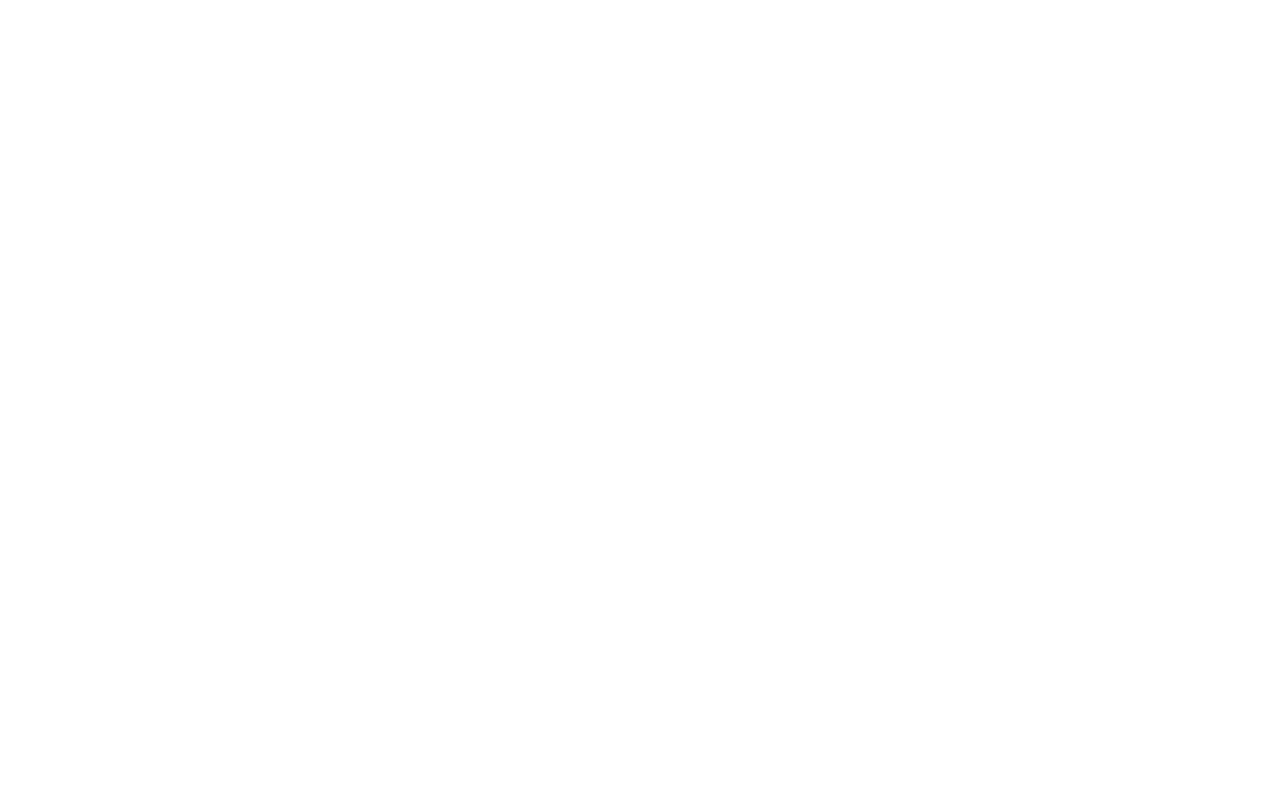
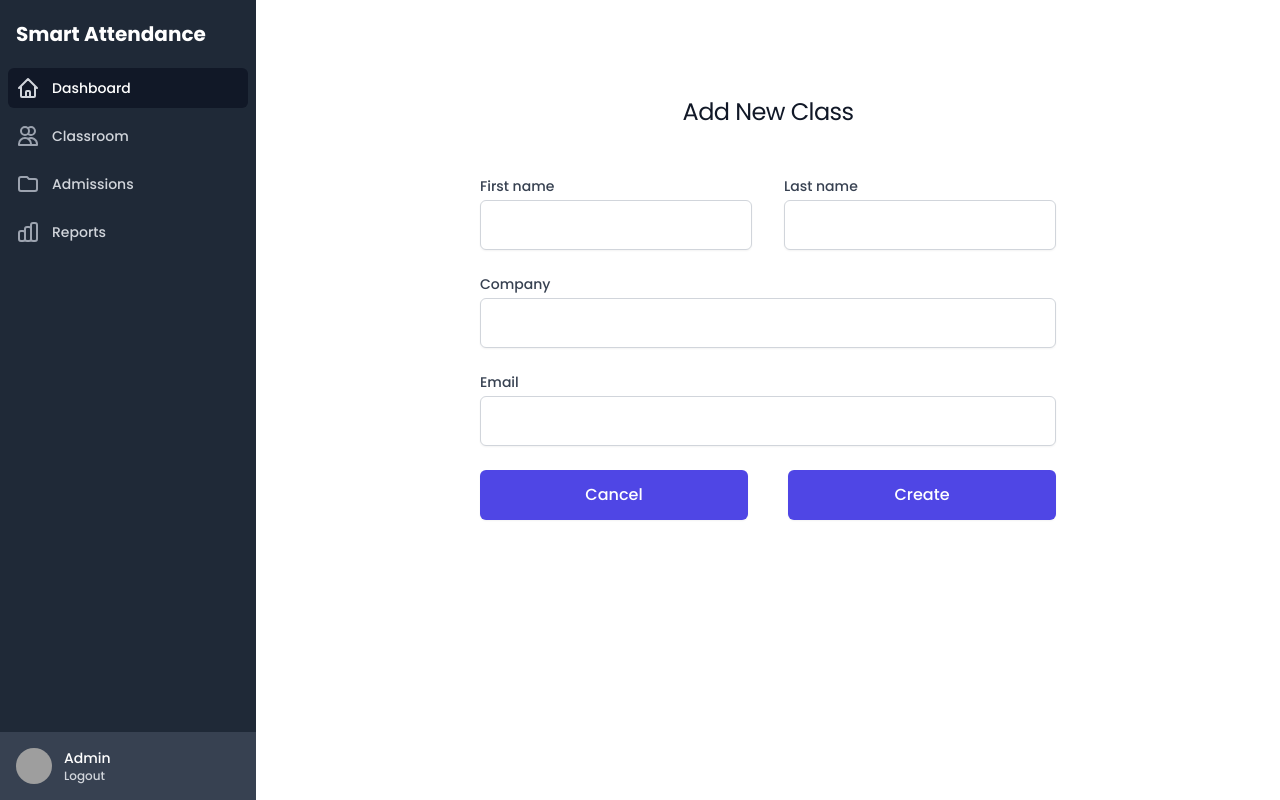
Before and after one commit to muthaiyanmani/smart-attendance, a React (Create React App) app: page /dashboard/admissions/new in a window 1280 px wide. Before the commit this address had no page. Built offline with nearby package versions, Linux system fonts and the light colour scheme; grey boxes are pictures that could not be loaded.

Commit message:
working on creating classs for admission

```diff
--- a/src/App.tsx
+++ b/src/App.tsx
@@ -1,7 +1,9 @@
 import React from "react";
 import { BrowserRouter, Route, Routes } from "react-router-dom";
 import "./App.css";
-import Admissions from "./pages/admissions";
+import AddClass from "./components/admissions/addClass";
+import AddNewClass from "./pages/admission/addNewClass";
+import Admissions from "./pages/admission/admissions";
 
 import Classroom from "./pages/classroom";
 import Dashboard from "./pages/dashboard";
@@ -18,7 +20,7 @@
         <Route path="/dashboard" element={<Dashboard />} />
         <Route path="/dashboard/classroom" element={<Classroom />} />
         <Route path="/dashboard/admissions" element={<Admissions />} />
-
+        <Route path="/dashboard/admissions/new" element={<AddNewClass />} />
         <Route path="/dashboard/reports" element={<Reports />} />
       </Routes>
     </BrowserRouter>
--- /dev/null
+++ b/src/components/admissions/addClass.tsx
@@ -0,0 +1,113 @@
+import { useState } from "react";
+import { Switch } from "@headlessui/react";
+
+function classNames(...classes: any) {
+  return classes.filter(Boolean).join(" ");
+}
+
+export default function AddClass() {
+  const [agreed, setAgreed] = useState(false);
+
+  return (
+    <div className="bg-white py-16 px-4 overflow-hidden sm:px-6 lg:px-8 lg:py-24">
+      <div className="relative max-w-xl mx-auto">
+        <div className="text-center">
+          <h2 className="text-xl tracking-tight text-gray-900 sm:text-2xl">
+            Add New Class
+          </h2>
+        </div>
+        <div className="mt-12">
+          <form
+            action="#"
+            method="POST"
+            className="grid grid-cols-1 gap-y-6 sm:grid-cols-2 sm:gap-x-8"
+          >
+            <div>
+              <label
+                htmlFor="first-name"
+                className="block text-sm font-medium text-gray-700"
+              >
+                First name
+              </label>
+              <div className="mt-1">
+                <input
+                  type="text"
+                  name="first-name"
+                  id="first-name"
+                  autoComplete="given-name"
+                  className="py-3 px-4 border block w-full shadow-sm focus:ring-indigo-500 focus:border-indigo-500 border-gray-300 rounded-md"
+                />
+              </div>
+            </div>
+            <div>
+              <label
+                htmlFor="last-name"
+                className="block text-sm font-medium text-gray-700"
+              >
+                Last name
+              </label>
+              <div className="mt-1">
+                <input
+                  type="text"
+                  name="last-name"
+                  id="last-name"
+                  autoComplete="family-name"
+                  className="py-3 px-4 border block w-full shadow-sm focus:ring-indigo-500 focus:border-indigo-500 border-gray-300 rounded-md"
+                />
+              </div>
+            </div>
+            <div className="sm:col-span-2">
+              <label
+                htmlFor="company"
+                className="block text-sm font-medium text-gray-700"
+              >
+                Company
+              </label>
+              <div className="mt-1">
+                <input
+                  type="text"
+                  name="company"
+                  id="company"
+                  autoComplete="organization"
+                  className="py-3 px-4 block border w-full shadow-sm focus:ring-indigo-500 focus:border-indigo-500 border-gray-300 rounded-md"
+                />
+              </div>
+            </div>
+            <div className="sm:col-span-2">
+              <label
+                htmlFor="email"
+                className="block text-sm font-medium text-gray-700"
+              >
+                Email
+              </label>
+              <div className="mt-1">
+                <input
+                  id="email"
+                  name="email"
+                  type="email"
+                  autoComplete="email"
+                  className="py-3 px-4 border block w-full shadow-sm focus:ring-indigo-500 focus:border-indigo-500 border-gray-300 rounded-md"
+                />
+              </div>
+            </div>
+
+            <div className="sm:col-span-2 grid grid-cols-2 gap-8 md:gap-10">
+              <button
+                type="submit"
+                className="w-full inline-flex items-center justify-center px-6 py-3 border border-transparent rounded-md shadow-sm text-base font-medium text-white bg-indigo-600 hover:bg-indigo-700 focus:outline-none focus:ring-2 focus:ring-offset-2 focus:ring-indigo-500"
+              >
+                Cancel
+              </button>
+              <button
+                type="submit"
+                className="w-full inline-flex items-center justify-center px-6 py-3 border border-transparent rounded-md shadow-sm text-base font-medium text-white bg-indigo-600 hover:bg-indigo-700 focus:outline-none focus:ring-2 focus:ring-offset-2 focus:ring-indigo-500"
+              >
+                Create
+              </button>
+            </div>
+          </form>
+        </div>
+      </div>
+    </div>
+  );
+}
--- /dev/null
+++ b/src/pages/admission/addNewClass.tsx
@@ -0,0 +1,15 @@
+import React from "react";
+import AddClass from "../../components/admissions/addClass";
+import Sidebar from "../../components/sidebar/sidebar";
+
+type Props = {};
+
+const AddNewClass = (props: Props) => {
+  return (
+    <Sidebar>
+      <AddClass />
+    </Sidebar>
+  );
+};
+
+export default AddNewClass;
--- a/src/pages/admissions.tsx
+++ b/src/pages/admission/admissions.tsx
@@ -1,6 +1,6 @@
 import React from "react";
-import Sidebar from "../components/sidebar/sidebar";
-import Admission from "../components/admissions/index";
+import Sidebar from "../../components/sidebar/sidebar";
+import Admission from "../../components/admissions/index";
 
 type Props = {};
 
```
